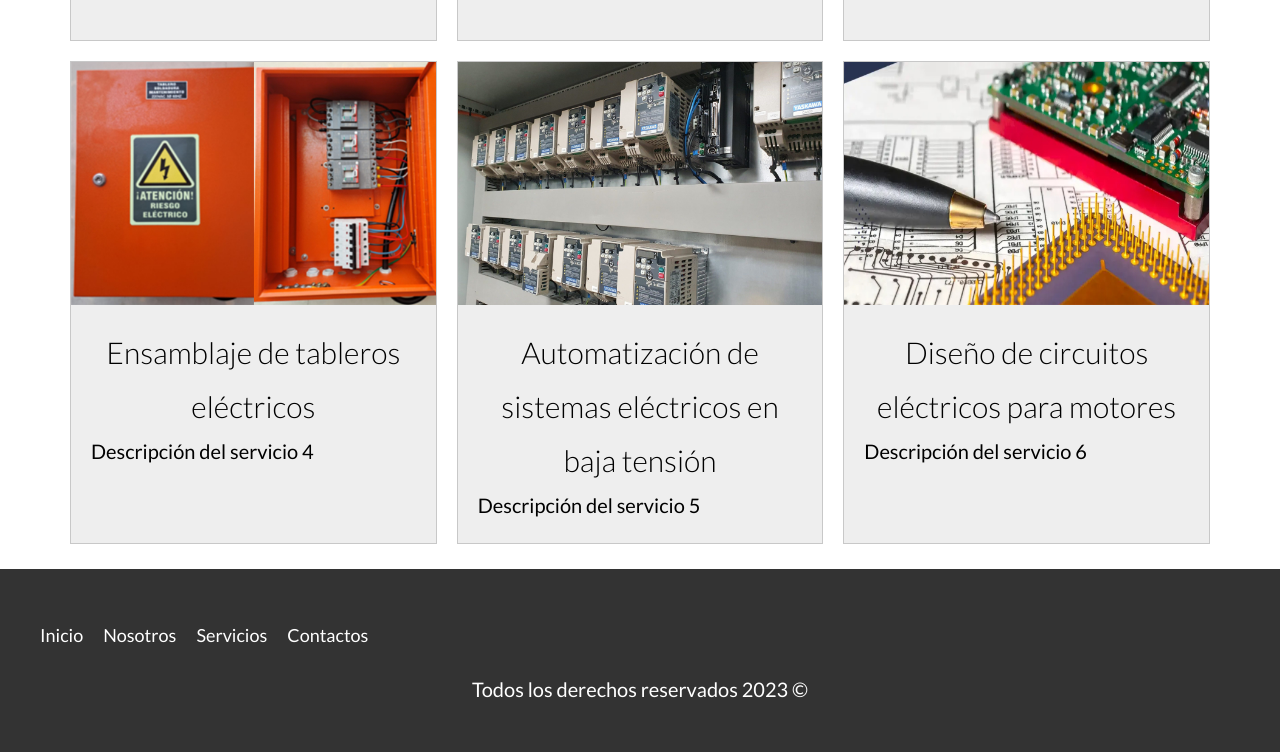
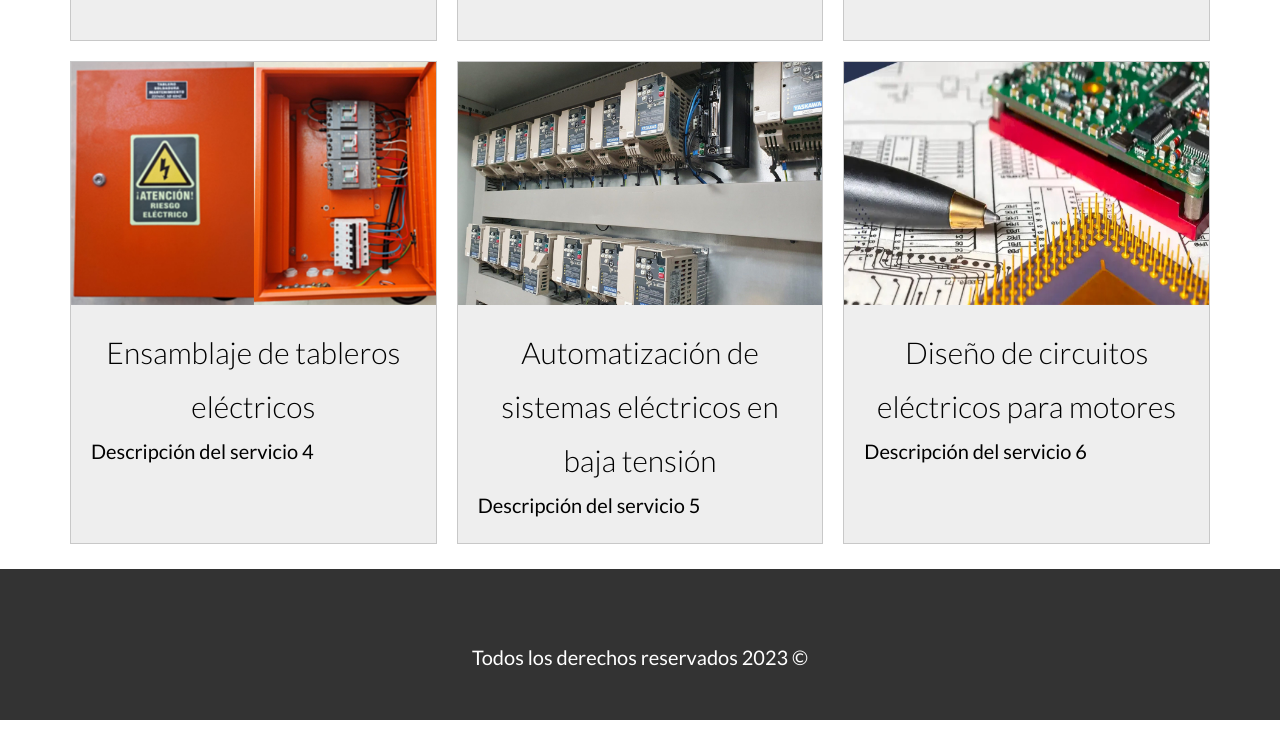
Before and after one commit to Alania264/SistemaELINSA, a website: page servicios.html in a window 1280 px wide. Shown: the part 828-1580 px from the top of the page. After the commit the page ends 1548 px from the top, so only its background shows below. Drawn offline with Linux system fonts and the light colour scheme.

Commit message:
cambiofinalde011hoycris

```diff
--- a/servicios.html
+++ b/servicios.html
@@ -50,26 +50,6 @@
                     <h5>- Talleres industriales</h5>
                     <h5>- Domiciliarias</h5>
 
-                <!--iconos no relacionados
-                    <ul class="iconos-caracteristicas">
-                        <li>
-                            <img loading="lazy" src="build/img/icono_wc.svg" alt="icono wc">
-                            <p>3</p>
-                        </li>
-                        <li>
-                            <img loading="lazy" src="build/img/icono_estacionamiento.svg" alt="icono estacionamiento">
-                            <p>3</p>
-                        </li>
-                        <li>
-                            <img loading="lazy" src="build/img/icono_dormitorio.svg" alt="icono habitaciones">
-                            <p>4</p>
-                        </li>
-                    </ul>anuncio-->
-
-                    <!--<a href="servicios.html" class="boton-amarillo-block">
-                        Ver servicio
-                    </a> -->
-
                 </div><!--.contenido-anuncio-->
 
             </div><!--anuncio-->
@@ -87,25 +67,6 @@
                     <h5>- Prueba de eléctrodos</h5>
                     <h5>- Informe y certificación</h5>
 
-                    <!--iconos no relacionados<ul class="iconos-caracteristicas">
-                        <li>
-                            <img loading="lazy" src="build/img/icono_wc.svg" alt="icono wc">
-                            <p>3</p>
-                        </li>
-                        <li>
-                            <img loading="lazy" src="build/img/icono_estacionamiento.svg" alt="icono estacionamiento">
-                            <p>3</p>
-                        </li>
-                        <li>
-                            <img loading="lazy" src="build/img/icono_dormitorio.svg" alt="icono habitaciones">
-                            <p>4</p>
-                        </li>
-                    </ul>-->
-
-                    <!-- <a href="servicios.html" class="boton-amarillo-block">
-                        Ver servicio
-                    </a>-->
-
                 </div><!--.contenido-anuncio-->
 
             </div><!--anuncio-->
@@ -122,26 +83,6 @@
                     <h5>- Analisis del lugar</h5>
                     <h5>- Revisión de circuitos eléctricos</h5>
                     <h5>- Informe </h5>
-                    <!--<p class="precio">3000</p>-->
-                    <!--iconos no relacionados
-                    <ul class="iconos-caracteristicas">
-                        <li>
-                            <img loading="lazy" src="build/img/icono_wc.svg" alt="icono wc">
-                            <p>3</p>
-                        </li>
-                        <li>
-                            <img loading="lazy" src="build/img/icono_estacionamiento.svg" alt="icono estacionamiento">
-                            <p>3</p>
-                        </li>
-                        <li>
-                            <img loading="lazy" src="build/img/icono_dormitorio.svg" alt="icono habitaciones">
-                            <p>4</p>
-                        </li>
-                    </ul>-->
-
-                    <!--<a href="servicios.html" class="boton-amarillo-block">
-                        Ver servicio
-                    </a> -->
 
                 </div><!--.contenido-anuncio-->
 
@@ -157,26 +98,6 @@
                 <div class="contenido-anuncio">
                     <h3>Ensamblaje de tableros eléctricos</h3>
                     <p>Descripción del servicio 4</p>
-                    <!--<p class="precio">3000</p>-->
-
-                    <!--iconos no relacionados<ul class="iconos-caracteristicas">
-                        <li>
-                            <img loading="lazy" src="build/img/icono_wc.svg" alt="icono wc">
-                            <p>3</p>
-                        </li>
-                        <li>
-                            <img loading="lazy" src="build/img/icono_estacionamiento.svg" alt="icono estacionamiento">
-                            <p>3</p>
-                        </li>
-                        <li>
-                            <img loading="lazy" src="build/img/icono_dormitorio.svg" alt="icono habitaciones">
-                            <p>4</p>
-                        </li>
-                    </ul>-->
-
-                    <!--<a href="servicios.html" class="boton-amarillo-block">
-                        Ver servicio
-                    </a> -->
 
                 </div><!--.contenido-anuncio-->
 
@@ -191,26 +112,7 @@
                 <div class="contenido-anuncio">
                     <h3>Automatización de sistemas eléctricos en baja tensión</h3>
                     <p>Descripción del servicio 5</p>
-                    <!--<p class="precio">3000</p>-->
 
-                    <!--iconos no relacionados<ul class="iconos-caracteristicas">
-                        <li>
-                            <img loading="lazy" src="build/img/icono_wc.svg" alt="icono wc">
-                            <p>3</p>
-                        </li>
-                        <li>
-                            <img loading="lazy" src="build/img/icono_estacionamiento.svg" alt="icono estacionamiento">
-                            <p>3</p>
-                        </li>
-                        <li>
-                            <img loading="lazy" src="build/img/icono_dormitorio.svg" alt="icono habitaciones">
-                            <p>4</p>
-                        </li>
-                    </ul>-->
-
-                    <!--<a href="servicios.html" class="boton-amarillo-block">
-                        Ver servicio
-                    </a> -->
 
                 </div><!--.contenido-anuncio-->
 
@@ -259,13 +161,13 @@
 
 <footer class="footer seccion">
     <div class="contenedor contenedor-footer">
-    <nav class="navegacion">
+    <!--<nav class="navegacion">
         <a href="index.html">Inicio</a>
         <a href="nosotros.html">Nosotros</a>
         <a href="servicios.html">Servicios</a>
         <a href="contacto.html">Contactos</a>
      </nav>
-    </div>
+    </div>-->
     <p class="copyright">Todos los derechos reservados 2023 &copy;</p>
 </footer>
 
```
Also changed, not shown: index.html (+0 -3 lines).
